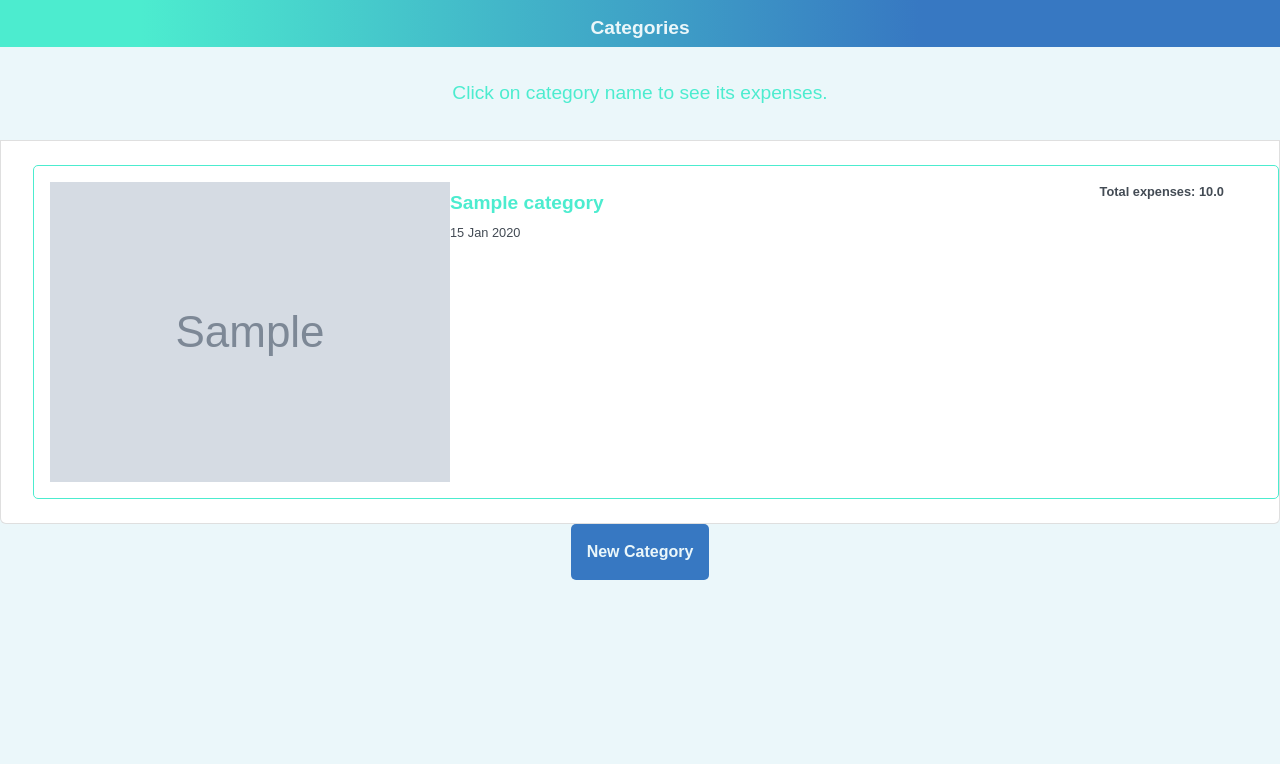
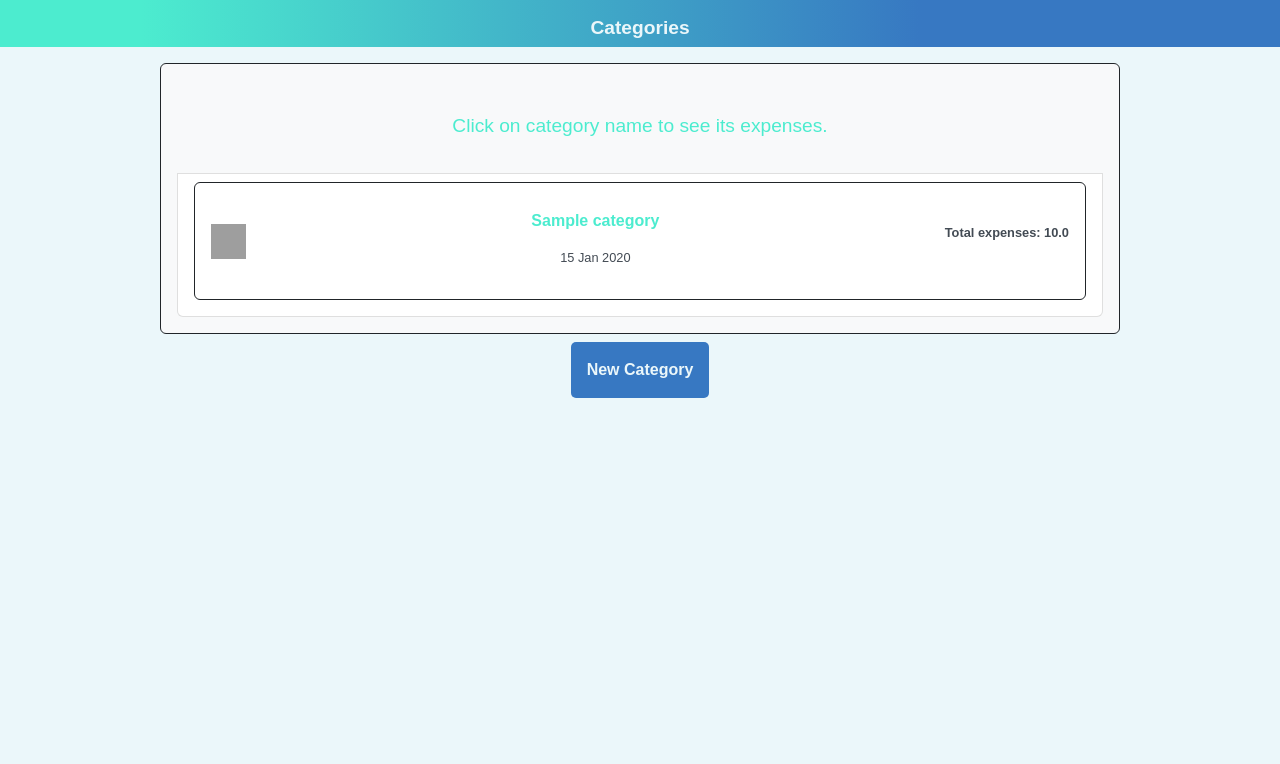
Before and after one commit to ahzamir/budget-app, a Rails app: page / in a window 1280 px wide. Shown: the part 69-833 px from the top of the page. Run offline with Rails 7, Linux system fonts and the light colour scheme; a user stored in the database is signed in; tables that the repository leaves empty hold one stand-in row (values such as "Sample post"); grey boxes marked "Sample" are stand-in pictures; style sheets or scripts are compiled from the project's sources; some libraries are stand-ins or nearby versions; grey boxes are pictures that could not be loaded.

Commit message:
add some style to the category page

```diff
--- a/app/assets/stylesheets/application.scss
+++ b/app/assets/stylesheets/application.scss
@@ -85,11 +85,6 @@
 
 a:hover {
   color: var(--main);
-}
-
-.category-name a {
-  font-size: 1.2rem;
-  padding: 0%;
 }
 
 #menuToggle a {
@@ -288,17 +283,6 @@
   padding: 1rem;
 }
 
-.category {
-  display: grid;
-  grid-template-columns: 1fr 2fr 0.5fr;
-  width: 100%;
-  padding: 1rem;
-  margin: 1rem;
-  border: var(--second) 1px solid;
-  border-radius: 5px;
-  background-color: rgba(255, 255, 255, 0.93);
-}
-
 .total-expenses,
 .total-amount {
   font-size: 0.8rem;
--- a/app/views/categories/_category.html.erb
+++ b/app/views/categories/_category.html.erb
@@ -1,7 +1,9 @@
-<div id="<%= dom_id category %>" class="category">
-    <img src="<%= category.icon %>" alt="<%= category.name %>">
+<div id="<%= dom_id category %>" class="category d-flex justify-content-between align-items-center p-3 mb-2 text-dark rounded border border-dark ms-0">
     <div>
-        <h3 class="category-name">
+        <%= image_tag category.icon, class: "icon", alt: category.name %>
+    </div>
+    <div class="category-name d-flex flex-column justify-content-center align-items-center">
+        <h3>
             <%= link_to category.name, user_category_expenses_path(current_user, category) %>
         </h3>
         <p class="created-at">
--- a/app/views/categories/index.html.erb
+++ b/app/views/categories/index.html.erb
@@ -2,12 +2,12 @@
   <div class="page-header">
     <h2>Categories</h2>
   </div>
-  <div id="categories" class="categories">
+  <div id="categories" class="w-75 p-3 mb-2 bg-light text-dark rounded border border-dark m-3">
     <% if @categories.any? %>
-      <ul class="list-group">
+      <ul class="list-group list-style-none">
         <p class="alert-info">Click on category name to see its expenses.</p>
         <% @categories.each do |category| %>
-          <li class="list-group-item">
+          <li class="list-group-item ms-0">
             <%= render category %>
           </li>
         <% end %>
```
